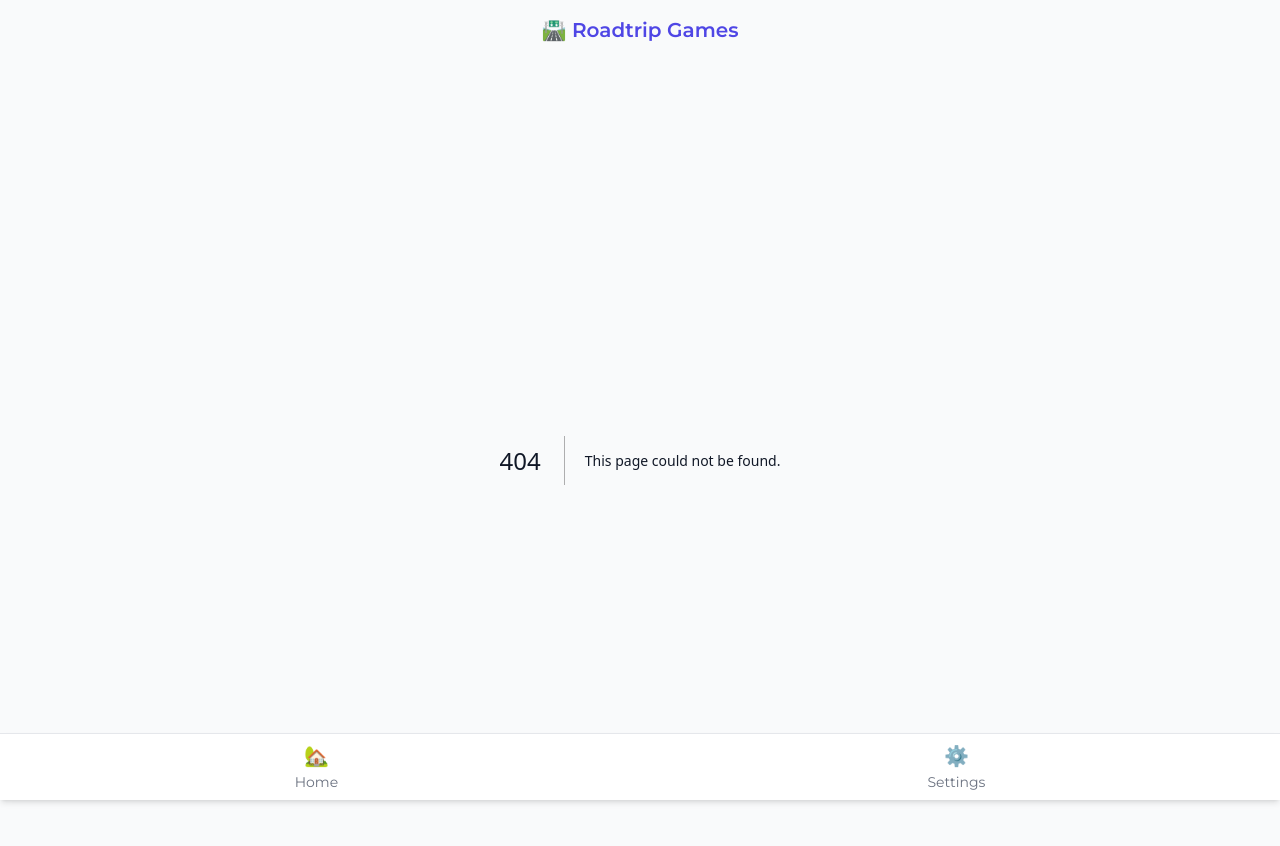
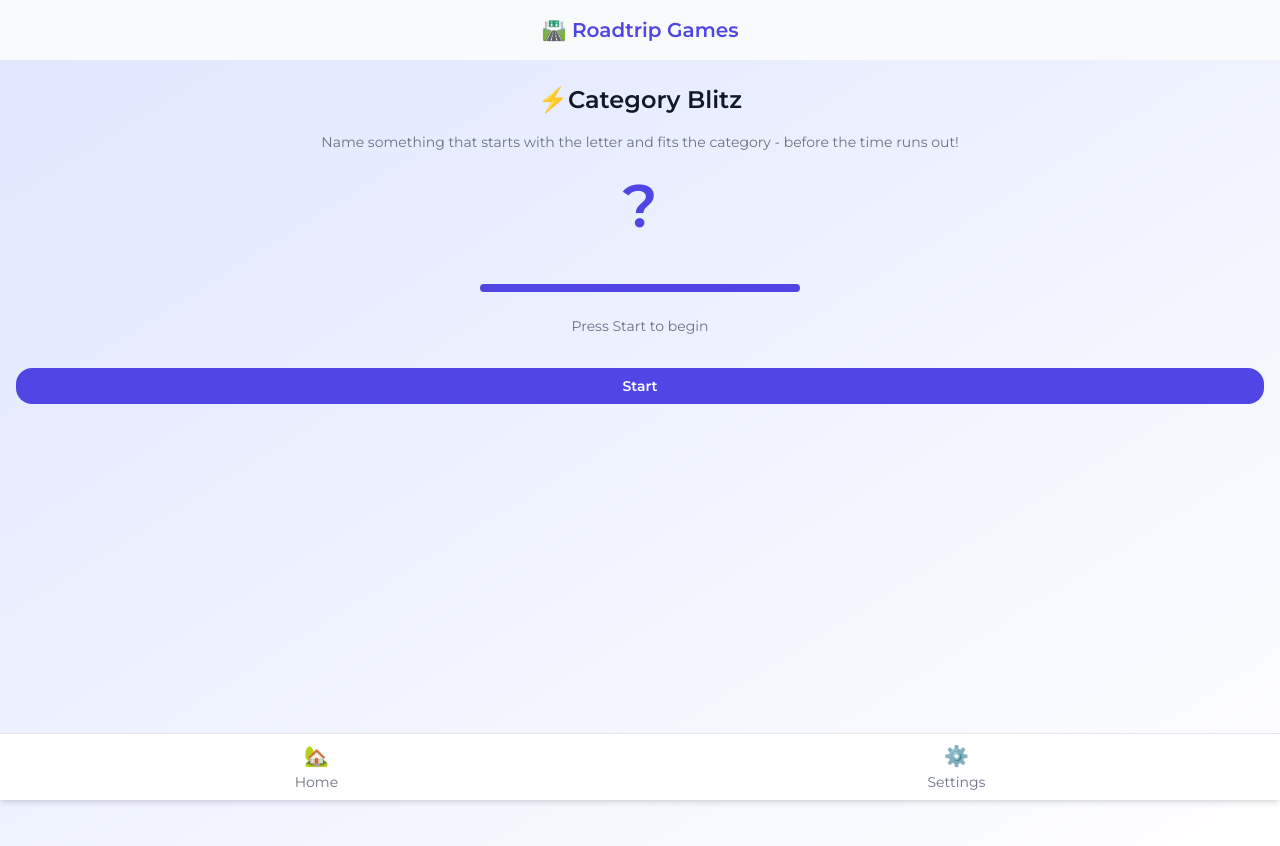
Before and after one commit to HZT1999/roadtrip-games, a Next.js app: page /games/category-blitz in a window 1280 px wide. Before the commit this address had no page. Shown: the top 846 px of the page. Built offline with nearby package versions, Linux system fonts and the light colour scheme.

Commit message:
category blitz

```diff
--- /dev/null
+++ b/src/app/games/category-blitz/page.tsx
@@ -0,0 +1,84 @@
+"use client";
+
+import { useState, useEffect } from "react";
+import PageWrapper from "@/components/layout/PageWrapper";
+import Heading from "@/components/ui/Heading";
+import Button from "@/components/ui/Button";
+import clsx from "clsx";
+
+const LETTERS = "ABCDEFGHIJKLMNOPQRSTUVWXYZ".split("");
+const CATEGORIES = [
+    "Animal",
+    "Movie",
+    "Food",
+    "City",
+    "Celebrity",
+    "Brand",
+    "Sport",
+    "Book",
+    "Vehicle",
+    "Song",
+    "TV Show",
+    "Country",
+    "Object",
+];
+
+function getRandom<T>(arr: T[]): T {
+    return arr[Math.floor(Math.random() * arr.length)];
+}
+
+export default function CategoryBlitzPage() {
+    const [letter, setLetter] = useState<string>("?");
+    const [category, setCategory] = useState<string>("");
+    const [timer, setTimer] = useState<number>(30);
+    const [active, setActive] = useState<boolean>(false);
+
+    const startRound = () => {
+        setLetter(getRandom(LETTERS));
+        setCategory(getRandom(CATEGORIES));
+        setTimer(30);
+        setActive(true);
+    }
+
+    useEffect(() => {
+        if (!active || timer <= 0) return;
+        const interval = setInterval(() => {
+            setTimer((t) => t - 1);
+        }, 1000);
+
+        return () => clearInterval(interval);
+    }, [active, timer])
+
+    return (
+        <PageWrapper>
+            <Heading title="⚡Category Blitz" />
+
+            <p className="text-center text-sm text-text-muted mb-4">
+                Name something that starts with the letter and fits the category - before the time runs out!
+            </p>
+
+            <div className="flex flex-col items-center gap-4 mt-6">
+                <div className="text-6xl font-bold text-brand">{letter}</div>
+                <div className="text-xl font-medium text-brand">{category}</div>
+
+                <div className="w-full max-w-xs h-2 bg-gray-300 dark:bg-gray-700 rounded-full overflow-hidden mt-4">
+                    <div
+                        className={clsx(
+                            "h-full transition-all duration-300",
+                            timer > 10 ? "bg-brand" : timer > 5 ? "bg-yellow-400" : "bg-red-500 animate-pulse"
+                        )}
+                        style={{ width: `${(timer / 30) * 100}%` }}
+                    />
+                </div>
+
+                <div className="text-sm text-text-muted mt-2">
+                    {active ? `⏱ ${timer}s remaining` : "Press Start to begin"}
+                </div>
+
+                <Button onClick={startRound} variant="primary" className="mt-4">
+                    {active ? "Next Round" : "Start"}
+                </Button>
+            </div>
+        </PageWrapper>
+    )
+}
--- a/src/app/page.tsx
+++ b/src/app/page.tsx
@@ -38,9 +38,14 @@ export default function Home() {
             href="/games/license-plate-bingo"
           />
           <GameCard
-            title="🤔 Would You Rather?"
+            title="🤔 Would You Rather"
             description="Guess your friends Would you Rather!"
             href="/games/would-you-rather"
+          />
+          <GameCard
+            title="⚡ Category Blitz"
+            description="Fire rounds of words to letters!"
+            href="/games/category-blitz"
           />
         </div>
       </PageWrapper>
```
